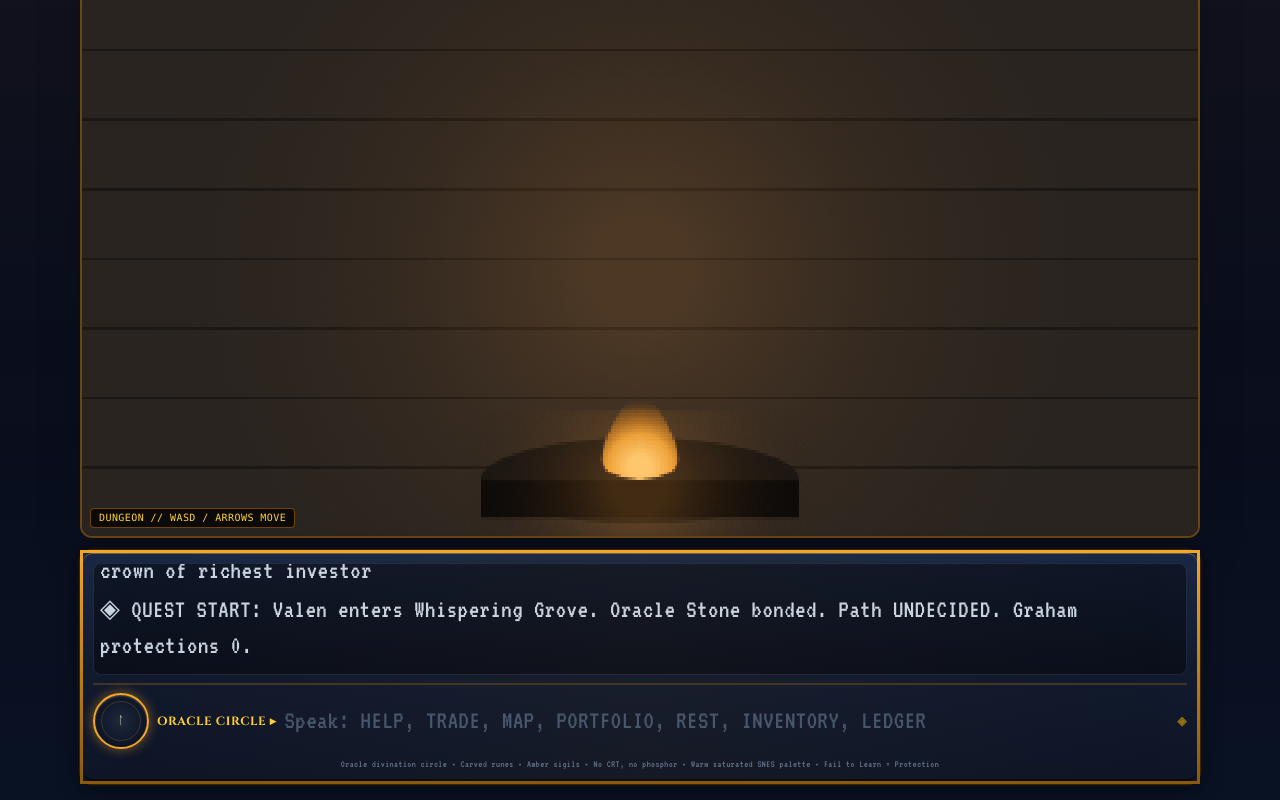
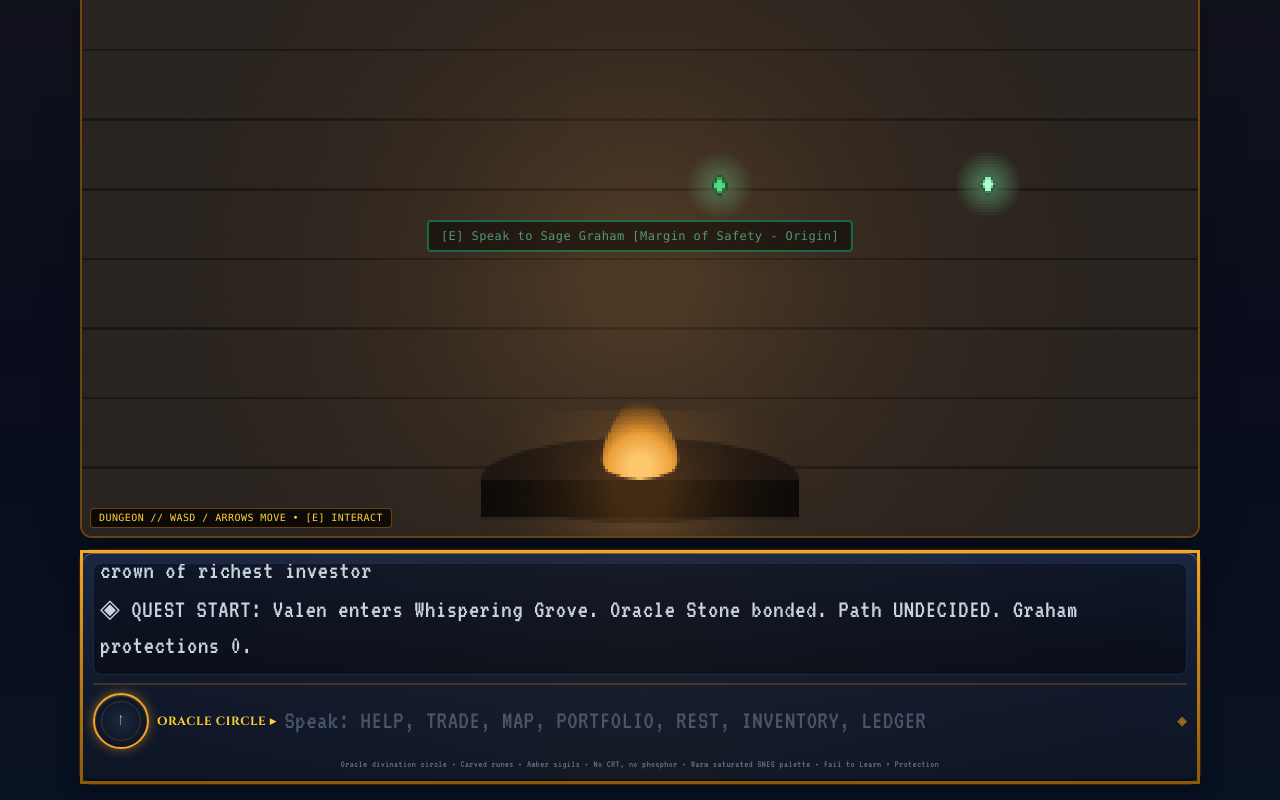
Before and after one commit to KidMystery/Retro, a React (Vite) app: page / in a window 1280 px wide. Both pictures are taken after a click on the button "START QUEST • ENTER OVERWORLD". Shown: the part 716-1516 px from the top of the page. Built offline with nearby package versions, Linux system fonts and the light colour scheme.

Commit message:
feat(dungeon): encounter nodes in 3D view w/ trade→fail→learn triggers

```diff
--- a/src/App.tsx
+++ b/src/App.tsx
@@ -623,6 +623,20 @@ export default function App() {
     setPlayer(prev => ({ ...prev, mapX: x, mapY: y, facing }));
   };
 
+  // Encounter nodes placed on open floor tiles of the 3D dungeon map (DungeonView coords).
+  // Each carries the chapter's real entity id so interacting fires the full trade/scam/sage flow.
+  const dungeonEncounters = useMemo(() => {
+    const coords = [[2.5, 4.5], [9.5, 5.5], [10.5, 9.5], [4.5, 11.5]];
+    const mapData = ZELDA_MAPS[player.chapter] || ZELDA_MAPS[1];
+    return mapData.entities.slice(0, coords.length).map((e, i) => ({
+      id: e.id,
+      name: e.name,
+      x: coords[i][0],
+      y: coords[i][1],
+      prompt: e.interactPrompt,
+    }));
+  }, [player.chapter]);
+
   const handleInteractEntity = (entity: ZeldaEntity) => {
     if (entity.type === 'NPC_SAGE') {
       sound.playSecretChime();
@@ -1021,11 +1035,19 @@ export default function App() {
 
           {currentView === 'MAP' && (
             <>
-              <DungeonView onInteract={() => {
-                              const mapData = ZELDA_MAPS[player.chapter] || ZELDA_MAPS[1];
-                              const found = mapData.entities.find(e => Math.abs(e.x - player.mapX) + Math.abs(e.y - player.mapY) <= 1.2);
-                              if (found) handleInteractEntity(found);
-                            }} />
+              <DungeonView
+                onInteract={() => {
+                  const mapData = ZELDA_MAPS[player.chapter] || ZELDA_MAPS[1];
+                  const found = mapData.entities.find(e => Math.abs(e.x - player.mapX) + Math.abs(e.y - player.mapY) <= 1.2);
+                  if (found) handleInteractEntity(found);
+                }}
+                encounters={dungeonEncounters}
+                onEncounter={(id) => {
+                  const mapData = ZELDA_MAPS[player.chapter] || ZELDA_MAPS[1];
+                  const found = mapData.entities.find(e => e.id === id);
+                  if (found) handleInteractEntity(found);
+                }}
+              />
               <TouchDPad
                 onMove={(dir) => {
                   const dirMap = { UP: [0,-1,'UP'], DOWN: [0,1,'DOWN'], LEFT: [-1,0,'LEFT'], RIGHT: [1,0,'RIGHT'] } as const;
--- a/src/components/DungeonView.tsx
+++ b/src/components/DungeonView.tsx
@@ -39,14 +39,26 @@ const COLORS = {
 
 interface DungeonViewProps {
   onInteract?: () => void;
+  /** Encounter nodes placed in the dungeon world (map coords). Player walks up + presses E. */
+  encounters?: Array<{ id: string; name: string; x: number; y: number; prompt: string }>;
+  /** Fired when the player interacts (E / click) with an encounter within range. */
+  onEncounter?: (encounterId: string) => void;
 }
 
-export const DungeonView: React.FC<DungeonViewProps> = ({ onInteract }) => {
+const ENCOUNTER_RANGE = 0.75;
+
+export const DungeonView: React.FC<DungeonViewProps> = ({ onInteract, encounters = [], onEncounter }) => {
   const canvasRef = useRef<HTMLCanvasElement | null>(null);
   const posRef = useRef({ x: 2.5, y: 4.5 });
   const dirRef = useRef(0);
   const keysRef = useRef<Record<string, boolean>>({});
   const animRef = useRef(0);
+  const encRef = useRef(encounters);
+  const onEncRef = useRef(onEncounter);
+  encRef.current = encounters;
+  onEncRef.current = onEncounter;
+  const [nearEncounter, setNearEncounter] = React.useState<(typeof encounters)[number] | null>(null);
+  const nearEncRef = useRef<(typeof encounters)[number] | null>(null);
 
   useEffect(() => {
     const canvas = canvasRef.current;
@@ -114,6 +126,38 @@ export const DungeonView: React.FC<DungeonViewProps> = ({ onInteract }) => {
       glow.addColorStop(0, COLORS.torchGlow); glow.addColorStop(1, 'rgba(0,0,0,0)');
       ctx.fillStyle = glow; ctx.fillRect(0, 0, W, H);
 
+      // ENCOUNTER NODES — billboarded pulsing embers projected via player pos+dir
+      const encs = encRef.current;
+      const invDet = 1 / (plx * sy - sx * ply);
+      for (const enc of encs) {
+        const dx = enc.x - pos.x, dy = enc.y - pos.y;
+        const dist = Math.hypot(dx, dy);
+        if (dist > 12) continue;
+        const tx = invDet * (sy * dx - sx * dy);   // camera-space x
+        const ty = invDet * (-ply * dx + plx * dy); // depth
+        if (ty <= 0.15) continue; // behind player
+        const screenX = Math.round((W / 2) * (1 + tx / ty));
+        const size = Math.max(3, Math.round(Math.min(H * 3, H / ty) * 0.12));
+        const bob = Math.sin(anim * 0.12 + enc.x * 3 + enc.y) * size * 0.35;
+        const sy2 = H / 2 + bob;
+        const pulse = 0.65 + 0.35 * Math.sin(anim * 0.22 + dist);
+        // glow halo
+        const halo = ctx.createRadialGradient(screenX, sy2, 1, screenX, sy2, size * 3.2);
+        halo.addColorStop(0, `rgba(120,230,160,${0.5 * pulse})`);
+        halo.addColorStop(1, 'rgba(120,230,160,0)');
+        ctx.fillStyle = halo;
+        ctx.fillRect(screenX - size * 3.2, sy2 - size * 3.2, size * 6.4, size * 6.4);
+        // glyph diamond
+        ctx.fillStyle = pulse > 0.8 ? '#a8ffcf' : '#4ade80';
+        ctx.beginPath();
+        ctx.moveTo(screenX, sy2 - size);
+        ctx.lineTo(screenX + size * 0.7, sy2);
+        ctx.lineTo(screenX, sy2 + size);
+        ctx.lineTo(screenX - size * 0.7, sy2);
+        ctx.closePath(); ctx.fill();
+        ctx.strokeStyle = 'rgba(20,60,35,0.8)'; ctx.stroke();
+      }
+
       // foreground brazier (bottom-center) — the reference's presence cue
       ctx.fillStyle = 'rgba(0,0,0,0)';
       // black metal bowl
@@ -146,9 +190,22 @@ export const DungeonView: React.FC<DungeonViewProps> = ({ onInteract }) => {
     };
 
     const MOVE = 0.05, ROT = 0.05;
+    const findNear = () => {
+      const p = posRef.current;
+      let best: { e: typeof encRef.current[number]; d: number } | null = null;
+      for (const enc of encRef.current) {
+        const d = Math.hypot(enc.x - p.x, enc.y - p.y);
+        if (d <= ENCOUNTER_RANGE && (!best || d < best.d)) best = { e: enc, d };
+      }
+      return best ? best.e : null;
+    };
     const kd = (e: KeyboardEvent) => {
       if (['ArrowUp','ArrowDown','ArrowLeft','ArrowRight','KeyW','KeyS','KeyA','KeyD'].includes(e.code)) e.preventDefault();
       keysRef.current[e.code] = true;
+      if (e.code === 'KeyE' && !e.repeat) {
+        const near = findNear();
+        if (near) onEncRef.current?.(near.id);
+      }
     };
     const ku = (e: KeyboardEvent) => { keysRef.current[e.code] = false; };
     window.addEventListener('keydown', kd);
@@ -164,6 +221,12 @@ export const DungeonView: React.FC<DungeonViewProps> = ({ onInteract }) => {
       if (k['ArrowLeft'] || k['KeyA']) dirRef.current -= ROT;
       if (k['ArrowRight'] || k['KeyD']) dirRef.current += ROT;
       render();
+      // proximity prompt (only re-render React state on change)
+      const near = findNear();
+      if (near !== nearEncRef.current) {
+        nearEncRef.current = near;
+        setNearEncounter(near);
+      }
       raf = requestAnimationFrame(frame);
     };
     raf = requestAnimationFrame(frame);
@@ -177,9 +240,17 @@ export const DungeonView: React.FC<DungeonViewProps> = ({ onInteract }) => {
 
   return (
     <div className="relative rounded-xl overflow-hidden border-2 border-amber-500/40 shadow-2xl" style={{ aspectRatio: '16/10' }}>
-      <canvas ref={canvasRef} className="w-full h-full block" onClick={onInteract} />
+      <canvas ref={canvasRef} className="w-full h-full block" onClick={() => {
+        if (nearEncRef.current) onEncRef.current?.(nearEncRef.current.id);
+        else onInteract?.();
+      }} />
+      {nearEncounter && (
+        <div className="absolute top-1/2 left-1/2 -translate-x-1/2 translate-y-8 bg-black/85 border-2 border-emerald-400/70 rounded px-3 py-1.5 text-xs text-emerald-300 font-mono animate-pulse shadow-lg whitespace-nowrap">
+          [E] {nearEncounter.prompt}
+        </div>
+      )}
       <div className="absolute bottom-2 left-2 bg-black/70 border border-amber-500/40 rounded px-2 py-0.5 text-[10px] text-amber-300 font-mono">
-        DUNGEON // WASD / ARROWS MOVE
+        DUNGEON // WASD / ARROWS MOVE {nearEncounter ? '• [E] INTERACT' : ''}
       </div>
     </div>
   );
```
